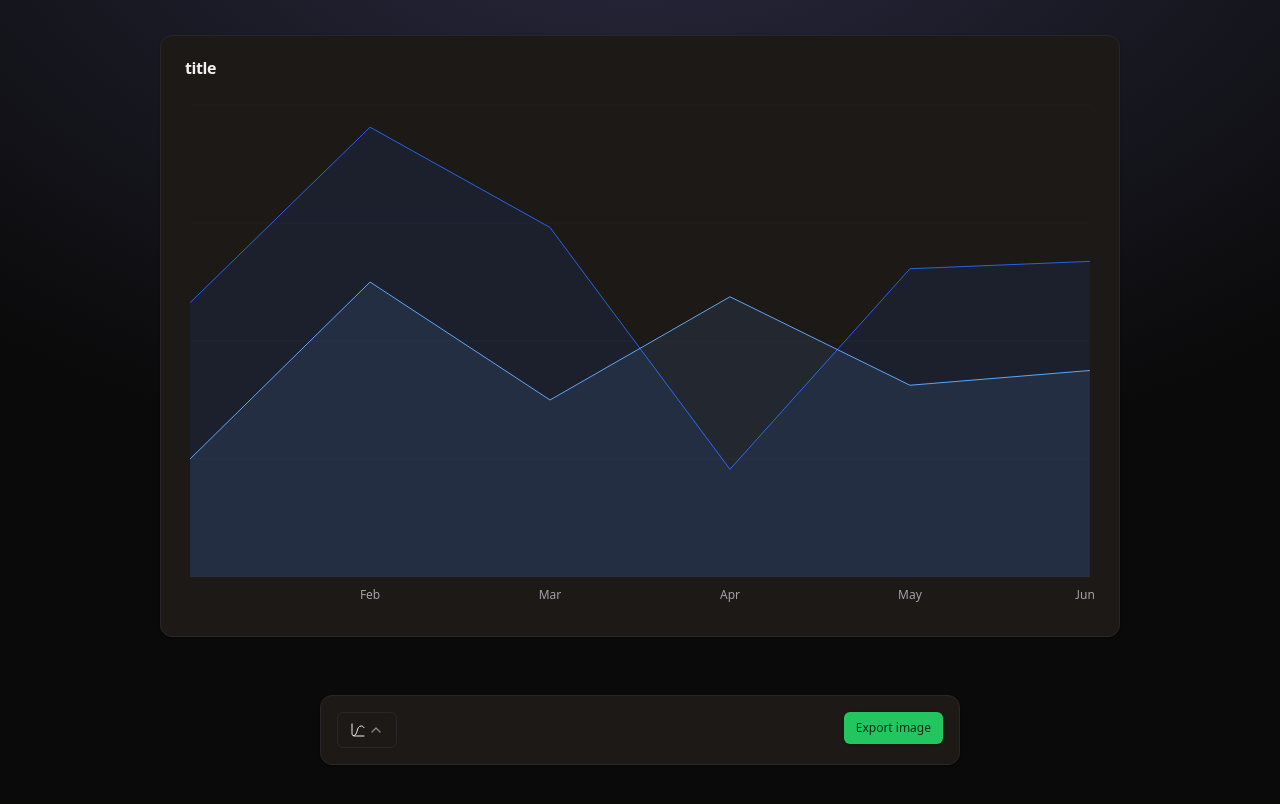
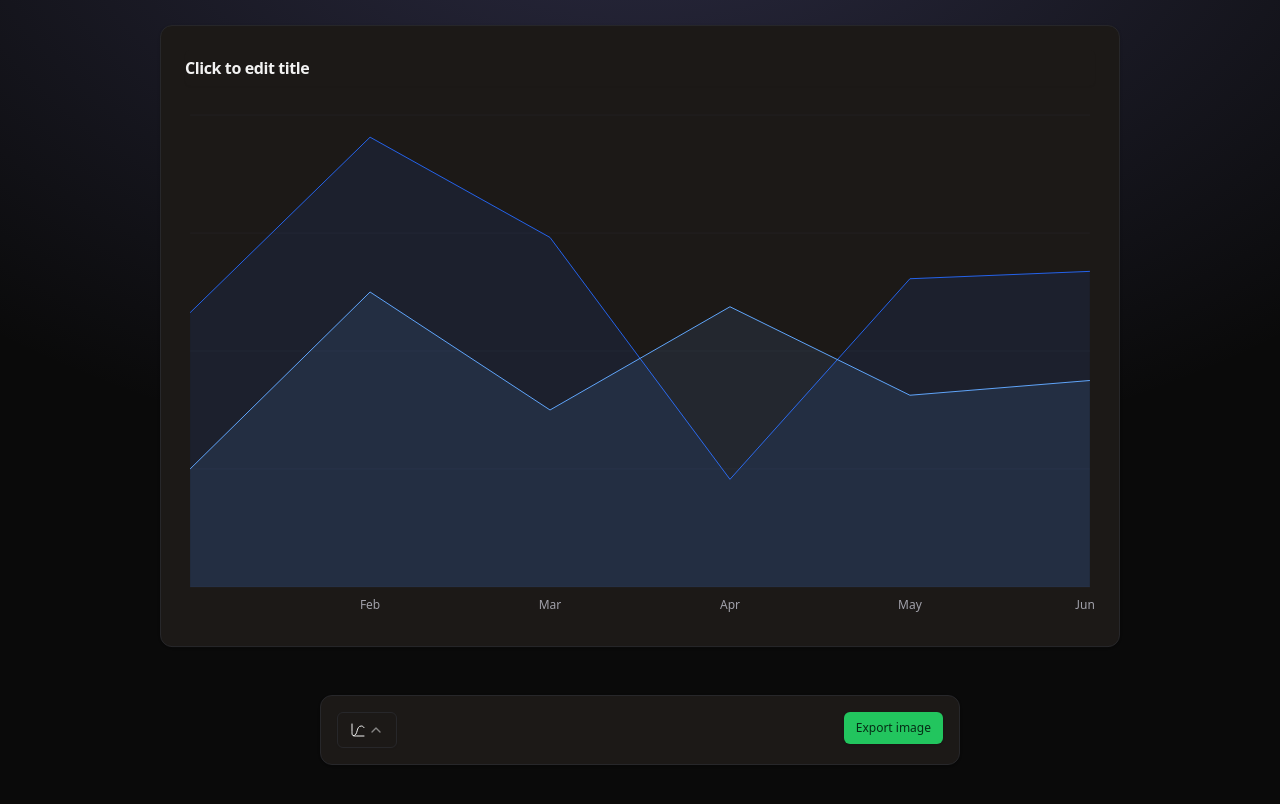
Before and after one commit to Vahor/charts.vahor.fr, a Next.js app: page / in a window 1280 px wide. Shown: the top 804 px of the page. Built offline with nearby package versions, Linux system fonts and the light colour scheme.

Commit message:
add chart title

```diff
--- /dev/null
+++ b/app/(main)/components/chart/chart-title.tsx
@@ -0,0 +1,20 @@
+"use client";
+
+import { Input } from "@/components/input";
+import { useState } from "react";
+
+const DEFAULT_TITLE = "Click to edit title";
+
+export const ChartTitle: React.FC = () => {
+	const [title, setTitle] = useState(DEFAULT_TITLE);
+
+	return (
+		<Input
+			value={title}
+			onChange={(e) => setTitle(e.target.value)}
+			placeholder="Chart title"
+			data-ignore-in-export={title.length === 0 || title === DEFAULT_TITLE}
+			className="p-0 border-none text-md font-semibold leading-none tracking-tight"
+		/>
+	);
+};
--- a/app/(main)/components/chart/chart-wrapper.tsx
+++ b/app/(main)/components/chart/chart-wrapper.tsx
@@ -1,3 +1,4 @@
+import { ChartTitle } from "@/app/(main)/components/chart/chart-title";
 import { Card, CardContent, CardHeader, CardTitle } from "@/components/card";
 
 export const ChartWrapper: React.FC<React.PropsWithChildren> = ({
@@ -8,7 +9,7 @@ export const ChartWrapper: React.FC<React.PropsWithChildren> = ({
 			<div id="chart-wrapper" className="p-8">
 				<Card>
 					<CardHeader>
-						<CardTitle>title</CardTitle>
+						<ChartTitle />
 					</CardHeader>
 					<CardContent>{children}</CardContent>
 				</Card>
--- a/lib/image.ts
+++ b/lib/image.ts
@@ -4,7 +4,8 @@ import {
 	toSvg as htmlToSvg,
 } from "html-to-image";
 
-const imageFilter = (node: HTMLElement) => !node.dataset?.ignoreInExport;
+const imageFilter = (node: HTMLElement) =>
+	node.dataset?.ignoreInExport !== "true";
 
 const htmlToImageOptions = {
 	filter: imageFilter,
```
